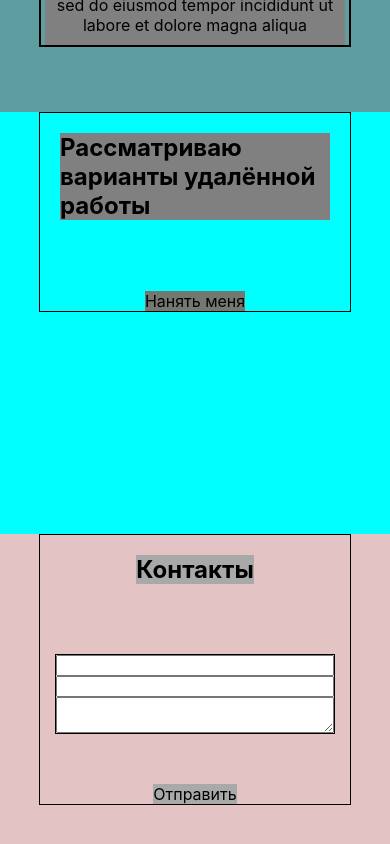
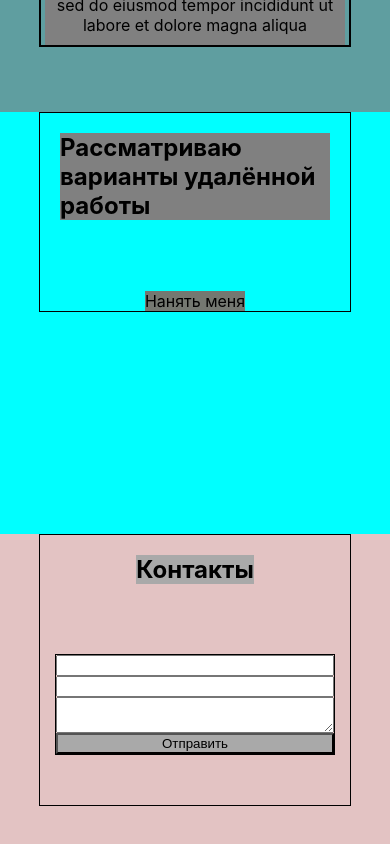
Before and after one commit to makcsholonik/portfolio, a React (Create React App) app: page / in a window 390 px wide. Shown: the part 2500-3344 px from the top of the page. Built offline with nearby package versions, Linux system fonts and the light colour scheme.

Commit message:
stage II

```diff
--- a/src/contacts/Contacts.js
+++ b/src/contacts/Contacts.js
@@ -11,8 +11,8 @@ export const Contacts = () => {
                     <input type="text"/>
                     <input type="text"/>
                     <textarea name="" id=""></textarea>
+                    <button className={style.send} type="submit">Отправить</button>
                 </form>
-                <div className={style.send}>Отправить</div>
             </div>
         </div>
     )
--- a/src/projects/Projects.module.css
+++ b/src/projects/Projects.module.css
@@ -17,6 +17,12 @@
     border: 1px solid;
     width: 100%;
     display: flex;
-    justify-content: space-around;
+    justify-content: space-between;
     flex-wrap: wrap;
 }
+
+@media screen and (max-width: 754px) {
+    .projects {
+        justify-content: center;
+    }
+}
```
Also changed, not shown: 1 other file (tests, documents, lock files or other folders).
